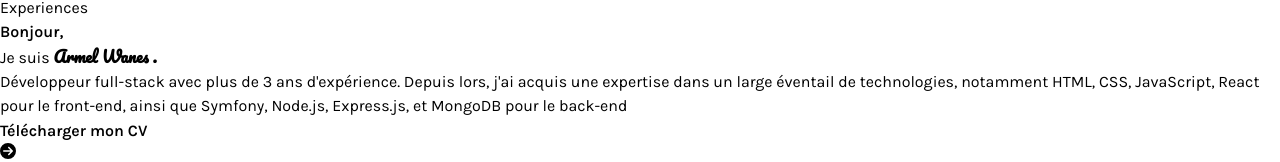
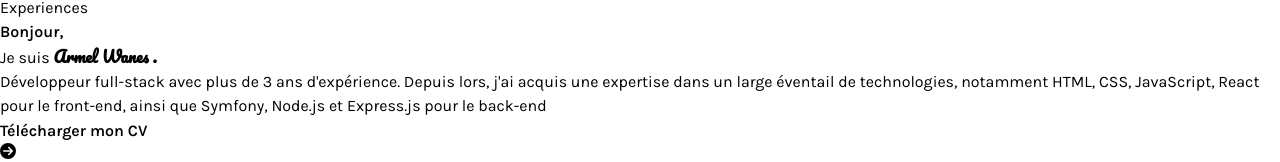
Before and after one commit to armelgeek/my-portfolio, a React (Vite) app: page / in a window 1280 px wide. Shown: the part 177-339 px from the top of the page. Built offline with nearby package versions, Linux system fonts and the light colour scheme.

Commit message:
Update App.jsx

```diff
--- a/src/App.jsx
+++ b/src/App.jsx
@@ -83,7 +83,7 @@ function App() {
                 }}> Armel Wanes .</span></h3>
                 <h6 style={{
                   fontFamily: "Karla",
-                }}> Développeur full-stack avec plus de 3  ans d'expérience. Depuis lors, j'ai acquis une expertise dans un large éventail de technologies, notamment HTML, CSS, JavaScript, React pour le front-end, ainsi que Symfony, Node.js, Express.js, et MongoDB pour le back-end</h6>
+                }}> Développeur full-stack avec plus de 3  ans d'expérience. Depuis lors, j'ai acquis une expertise dans un large éventail de technologies, notamment HTML, CSS, JavaScript, React pour le front-end, ainsi que Symfony, Node.js et Express.js pour le back-end</h6>
 
                 <div className="flex mt-5 flex-row gap-5">
 
```
